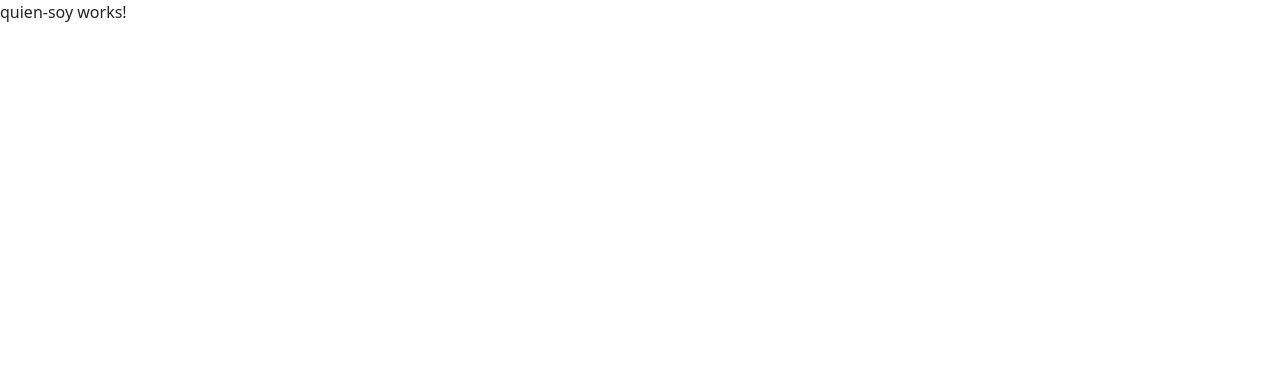
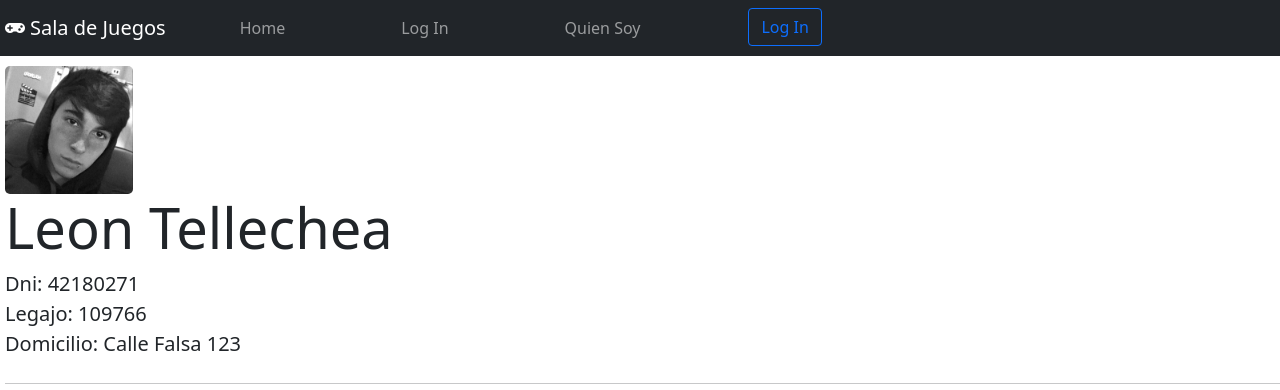
Before and after one commit to leontelletxea/sprint-1-leon-tellechea, an Angular app: page /quien-soy in a window 1280 px wide. Shown: the top 390 px of the page. Built offline with nearby package versions, Linux system fonts and the light colour scheme.

Commit message:
Modificaciones Heroku

```diff
--- a/src/app/home/home.component.css
+++ b/src/app/home/home.component.css
@@ -0,0 +1,9 @@
+.navbar-nav > li{
+    padding-left:50px;
+    padding-right:50px;
+  }
+
+.jumbotron{
+  margin-top: 10px;
+  margin-left: 5px;
+}
--- a/src/app/home/home.component.html
+++ b/src/app/home/home.component.html
@@ -1,40 +1,30 @@
-<!DOCTYPE html>
-<html lang="en">
-<head>
-    <meta charset="UTF-8">
-    <meta http-equiv="X-UA-Compatible" content="IE=edge">
-    <meta name="viewport" content="width=device-width, initial-scale=1.0">
-    <title>Document</title>
-</head>
-<body>
 <nav class="navbar navbar-expand-lg navbar-dark bg-dark">
-    <a class="navbar-brand" href="#">Sala de Juegos</a>
+  <i class="fas fa-gamepad" style="color: white; margin-left: 5px; margin-right: 5px;"></i>
+  <a class="navbar-brand" routerLink="/home">Sala de Juegos</a>
   <button class="navbar-toggler" type="button" data-toggle="collapse" data-target="#navbarNav" aria-controls="navbarNav" aria-expanded="false" aria-label="Toggle navigation">
     <span class="navbar-toggler-icon"></span>
   </button>
   <div class="collapse navbar-collapse" id="navbarNav">
     <ul class="navbar-nav">
       <li class="nav-item active">
-          <a class="nav-link" href="#">Home <span class="sr-only"></span></a>
+        <a class="nav-link" routerLink="/home">Home <span class="sr-only"></span></a>
       </li>
       <li class="nav-item">
-          <a class="nav-link" href="#">Log In</a>
+        <a class="nav-link" routerLink="/login">Log In</a>
       </li>
       <li class="nav-item">
-          <a class="nav-link" href="#">Quien Soy</a>
+        <a class="nav-link" routerLink="/quien-soy">Quien Soy</a>
+      </li>
+      <li>
+        <button class="btn btn-outline-primary" type="button">Log In</button>
       </li>
     </ul>
   </div>
 </nav>
 
 <div class="jumbotron">
-        <h1 class="display-4">Bienvenido!</h1>
+  <h1 class="display-4">Bienvenido a la Sala de Juegos!</h1>
   <p class="lead">This is a simple hero unit, a simple jumbotron-style component for calling extra attention to featured content or information.</p>
   <hr class="my-4">
   <p>It uses utility classes for typography and spacing to space content out within the larger container.</p>
-        <p class="lead">
-          <a class="btn btn-primary btn-lg" href="#" role="button">Log In</a>
-        </p>
 </div>
-</body>
-</html>
--- a/src/app/login/login.component.css
+++ b/src/app/login/login.component.css
@@ -265,3 +265,12 @@ input[type=text]:placeholder {
 * {
   box-sizing: border-box;
 }
+
+#login{
+  margin-top: 10%;
+}
+
+.navbar-nav > li{
+  padding-left:50px;
+  padding-right:50px;
+}
--- a/src/app/login/login.component.html
+++ b/src/app/login/login.component.html
@@ -1,4 +1,28 @@
-<div class="wrapper fadeInDown">
+<nav class="navbar navbar-expand-lg navbar-dark bg-dark">
+  <i class="fas fa-gamepad" style="color: white; margin-left: 5px; margin-right: 5px;"></i>
+  <a class="navbar-brand" routerLink="/home">Sala de Juegos</a>
+  <button class="navbar-toggler" type="button" data-toggle="collapse" data-target="#navbarNav" aria-controls="navbarNav" aria-expanded="false" aria-label="Toggle navigation">
+    <span class="navbar-toggler-icon"></span>
+  </button>
+  <div class="collapse navbar-collapse" id="navbarNav">
+    <ul class="navbar-nav">
+      <li class="nav-item active">
+        <a class="nav-link" routerLink="/home">Home <span class="sr-only"></span></a>
+      </li>
+      <li class="nav-item">
+        <a class="nav-link" routerLink="/login">Log In</a>
+      </li>
+      <li class="nav-item">
+        <a class="nav-link" routerLink="/quien-soy">Quien Soy</a>
+      </li>
+      <li>
+        <button class="btn btn-outline-primary" type="button">Log In</button>
+      </li>
+    </ul>
+  </div>
+</nav>
+
+<div class="wrapper fadeInDown" id="login">
   <div id="formContent">
     <!-- Tabs Titles -->
     <h2 class="active"> Log In </h2>
--- a/src/app/quien-soy/quien-soy.component.css
+++ b/src/app/quien-soy/quien-soy.component.css
@@ -0,0 +1,14 @@
+.navbar-nav > li{
+    padding-left:50px;
+    padding-right:50px;
+  }
+
+img{
+    width: 10%;
+    border-radius: 5px;
+}
+
+.jumbotron{
+  margin-top: 10px;
+  margin-left: 5px;
+}
--- a/src/app/quien-soy/quien-soy.component.html
+++ b/src/app/quien-soy/quien-soy.component.html
@@ -1 +1,30 @@
-<p>quien-soy works!</p>
+<nav class="navbar navbar-expand-lg navbar-dark bg-dark">
+  <i class="fas fa-gamepad" style="color: white; margin-left: 5px; margin-right: 5px;"></i>
+  <a class="navbar-brand" routerLink="/home">Sala de Juegos</a>
+  <button class="navbar-toggler" type="button" data-toggle="collapse" data-target="#navbarNav" aria-controls="navbarNav" aria-expanded="false" aria-label="Toggle navigation">
+    <span class="navbar-toggler-icon"></span>
+  </button>
+  <div class="collapse navbar-collapse" id="navbarNav">
+    <ul class="navbar-nav">
+      <li class="nav-item active">
+        <a class="nav-link" routerLink="/home">Home <span class="sr-only"></span></a>
+      </li>
+      <li class="nav-item">
+        <a class="nav-link" routerLink="/login">Log In</a>
+      </li>
+      <li class="nav-item">
+        <a class="nav-link" routerLink="/quien-soy">Quien Soy</a>
+      </li>
+      <li>
+        <button class="btn btn-outline-primary" type="button">Log In</button>
+      </li>
+    </ul>
+  </div>
+</nav>
+
+<div class="jumbotron">
+  <img src="../../assets/yo.jpg" alt="">
+  <h1 class="display-4">Leon Tellechea</h1>
+  <p class="lead">Dni: 42180271 <br>Legajo: 109766 <br> Domicilio: Calle Falsa 123</p>
+  <hr class="my-4">
+</div>
--- a/src/index.html
+++ b/src/index.html
@@ -8,6 +8,7 @@
   <link rel="shortcut icon" href="assets/favicon-32x32.png">
   <!-- CSS only -->
   <link href="https://cdn.jsdelivr.net/npm/bootstrap@5.1.0/dist/css/bootstrap.min.css" rel="stylesheet" integrity="sha384-KyZXEAg3QhqLMpG8r+8fhAXLRk2vvoC2f3B09zVXn8CA5QIVfZOJ3BCsw2P0p/We" crossorigin="anonymous">
+  <link rel="stylesheet" href="https://use.fontawesome.com/releases/v5.15.4/css/all.css" integrity="sha384-DyZ88mC6Up2uqS4h/KRgHuoeGwBcD4Ng9SiP4dIRy0EXTlnuz47vAwmeGwVChigm" crossorigin="anonymous">
 </head>
 <body>
   <app-root></app-root>
```
Also changed, not shown: src/assets/favicon-32x32.png, src/assets/yo.jpg (added). Lines whose indentation alone changed are shown as unchanged.
